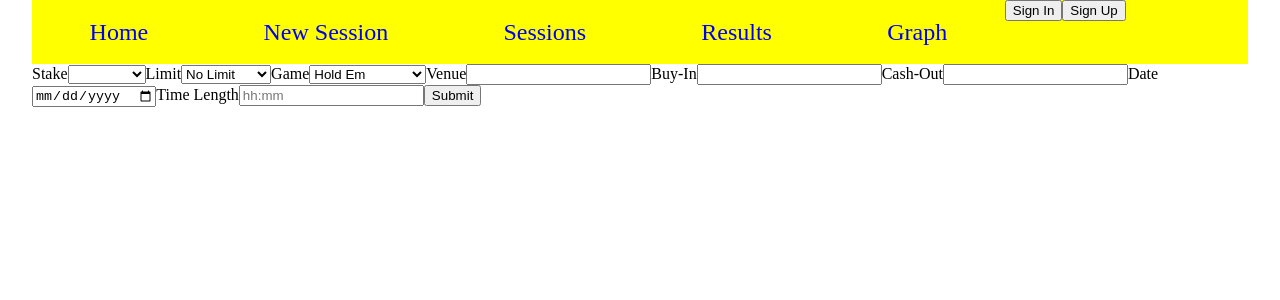
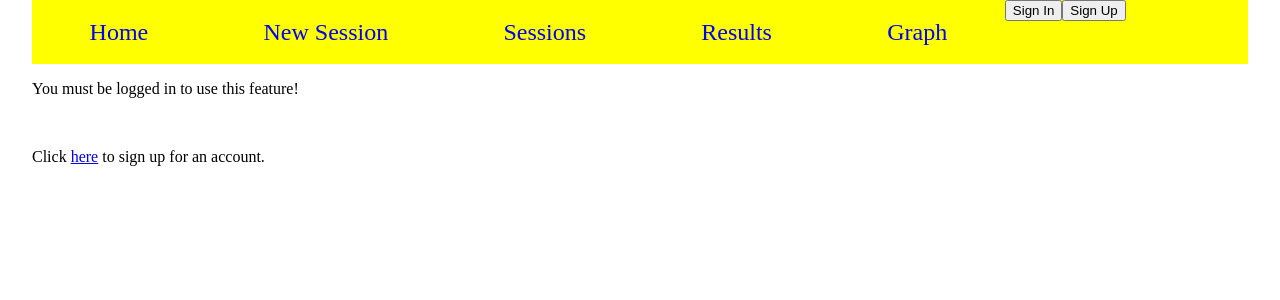
Before and after one commit to jordanlewis9/pokertracker, a React (Create React App) app in the folder client/: page /input-session in a window 1280 px wide. Shown: the top 300 px of the page. Built offline with nearby package versions, Linux system fonts and the light colour scheme.

Commit message:
3 main pages render based on login status

```diff
--- a/client/src/components/resultspage/ResultsPage.js
+++ b/client/src/components/resultspage/ResultsPage.js
@@ -4,6 +4,8 @@ import { useState, useEffect } from 'react';
 import { connect } from 'react-redux';
 import axios from 'axios';
 import { formatResultTime } from '../utils/timeFunctions';
+import UserNoInput from '../utils/UserNoInput';
+import NeedAccount from '../utils/NeedAccount';
 
 const ResultsPage = (props) => {
   const { user } = props;
@@ -12,10 +14,7 @@ const ResultsPage = (props) => {
       const fetchData = async () => {
         try {
           const response = await axios.get(`http://localhost:5000/api/sessions/accum?u_id=${user}`);
-          if (response.status === 200){
-            console.log(response);
-            setResults(response.data);
-          }
+          setResults(response.data);
         } catch (err) {
           throw err;
         }
@@ -24,7 +23,25 @@ const ResultsPage = (props) => {
       fetchData();
     }
   }, [user])
+
+  const renderWait = () => {
+    if (!user) {
+      return (
+        <NeedAccount />
+      )
+    } else {
+      return (
+        <p>Loading...</p>
+      )
+    }
+  }
+
   const renderResults = () => {
+    if (results.num_sessions === 0) {
+      return (
+        <UserNoInput page="results" />
+      )
+    }
     return (
       <table>
         <tbody>
@@ -48,9 +65,10 @@ const ResultsPage = (props) => {
       </table>
     )
   }
+
   return (
     <div>
-      {results ? renderResults() : 'Loading...'}
+      {results ? renderResults() : renderWait()}
     </div>
   )
 };
--- a/client/src/components/sessionform/SessionForm.js
+++ b/client/src/components/sessionform/SessionForm.js
@@ -1,15 +1,23 @@
-import { reduxForm, Field, formValueSelector } from 'redux-form';
+import { reduxForm, Field } from 'redux-form';
 import { compose } from 'redux';
 import { connect } from 'react-redux';
 import * as actions from '../../actions';
+import NeedAccount from '../utils/NeedAccount';
 
 const ResultsForm = (props) => {
+  const { id } = props.user;
   const onSubmit = (formProps) => {
-    const user_id = parseInt(localStorage.getItem('user_id'));
-    props.newSession(formProps, user_id, () => {
+    props.newSession(formProps, id, () => {
       props.history.push('/sessions');
     });
   }
+
+  const renderForm = () => {
+    if (!id) {
+      return (
+        <NeedAccount />
+      )
+    } else {
       return (
         <div>
           <form onSubmit={props.handleSubmit(onSubmit)}>
@@ -64,12 +72,19 @@ const ResultsForm = (props) => {
           </form>
         </div>
       )
+    }
+  }
+
+  return (
+    <div>
+      {renderForm()}
+    </div>
+  )
+
 };
 
 function mapStateToProps(state) {
-  const selector = formValueSelector('newSession');
-  const { stake, venue, limit_type, buyin, game, date_play } = selector(state, 'stake', 'venue', 'limit_type', 'buyin', 'game', 'date_play')
-  return { stake, venue, limit_type, buyin, game, date_play }
+  return { user: state.auth.auth };
 };
 
 export default compose(
--- a/client/src/components/sessionspage/SessionsPage.js
+++ b/client/src/components/sessionspage/SessionsPage.js
@@ -4,14 +4,17 @@ import { useState, useEffect } from 'react';
 import { connect } from 'react-redux';
 import axios from 'axios';
 import Session from './Session';
+import UserNoInput from '../utils/UserNoInput';
+import NeedAccount from '../utils/NeedAccount';
 
 const SessionsPage = (props) => {
   const { id } = props.user;
-  const [sessions, setSessions] = useState([]);
+  const [sessions, setSessions] = useState(null);
   useEffect(() => {
     const fetchData = async () => {
         try {
-        const response = await axios.get(`http://localhost:5000/api/sessions/${id}`);
+          console.log(`http://localhost:5000/api/sessions/allSessions?u_id=${id}`)
+          const response = await axios.get(`http://localhost:5000/api/sessions/allSessions?u_id=${id}`);
           if (response.status === 200){
             setSessions(response.data);
           }
@@ -19,19 +22,41 @@ const SessionsPage = (props) => {
           throw err;
         }
     };
+    if (id) {
       fetchData();
+    }
   }, [id])
-  console.log(sessions);
-  const renderSessions = sessions.map(session => {
+
+  const renderWait = () => {
+    if(id === null){
+      return (
+        <NeedAccount />
+      )
+    } else {
+      return (
+        <p>Loading...</p>
+      )
+    }
+  }
+
+  const renderSessions = () => {
+    if (sessions.length === 0) {
+      return (
+        <UserNoInput page="sessions" />
+      )
+    }
+    const sessionsRendered = sessions.map(session => {
       const { stake, limit_type, game, venue, played_date, time_length, profit, id } = session;
       return (
         <Session key={session.id} id={id} stake={stake} limit_type={limit_type} game={game} venue={venue} played_date={played_date}
         time_length={time_length} profit={profit} />
       )
     })
+    return sessionsRendered;
+  }
   return (
     <div>
-      {renderSessions ?? 'Loading...'}
+      {sessions ? renderSessions() : renderWait()}
     </div>
   )
 };
--- /dev/null
+++ b/client/src/components/utils/NeedAccount.js
@@ -0,0 +1,13 @@
+import { Link } from 'react-router-dom';
+
+const NeedAccount = () => {
+  return (
+    <div>
+      <p>You must be logged in to use this feature!</p>
+      <br></br>
+      <p>Click <Link to='/signup'>here</Link> to sign up for an account.</p>
+    </div>
+  )
+}
+
+export default NeedAccount;
--- /dev/null
+++ b/client/src/components/utils/UserNoInput.js
@@ -0,0 +1,13 @@
+import { Link } from 'react-router-dom';
+
+const UserNoInput = (props) => {
+  return (
+    <div>
+      <p>You must log at least 1 session to show {props.page} on this page.</p>
+      <br></br>
+      <p>Click <Link to='/input-session'>here</Link> to log a session!</p>
+    </div>
+  )
+}
+
+export default UserNoInput;
```
Also changed, not shown: 2 other files (tests, documents, lock files or other folders). Lines whose indentation alone changed are shown as unchanged.
